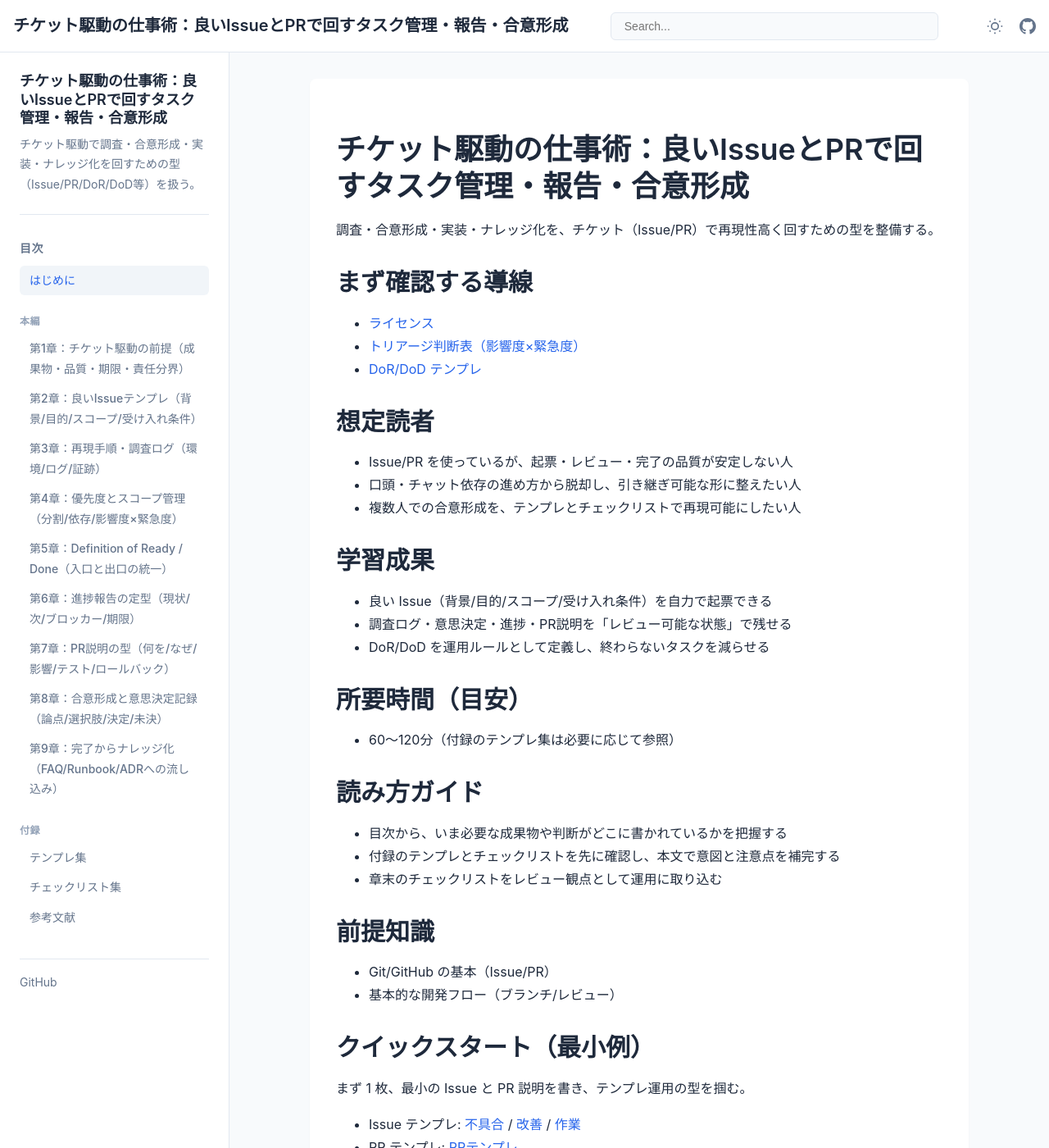
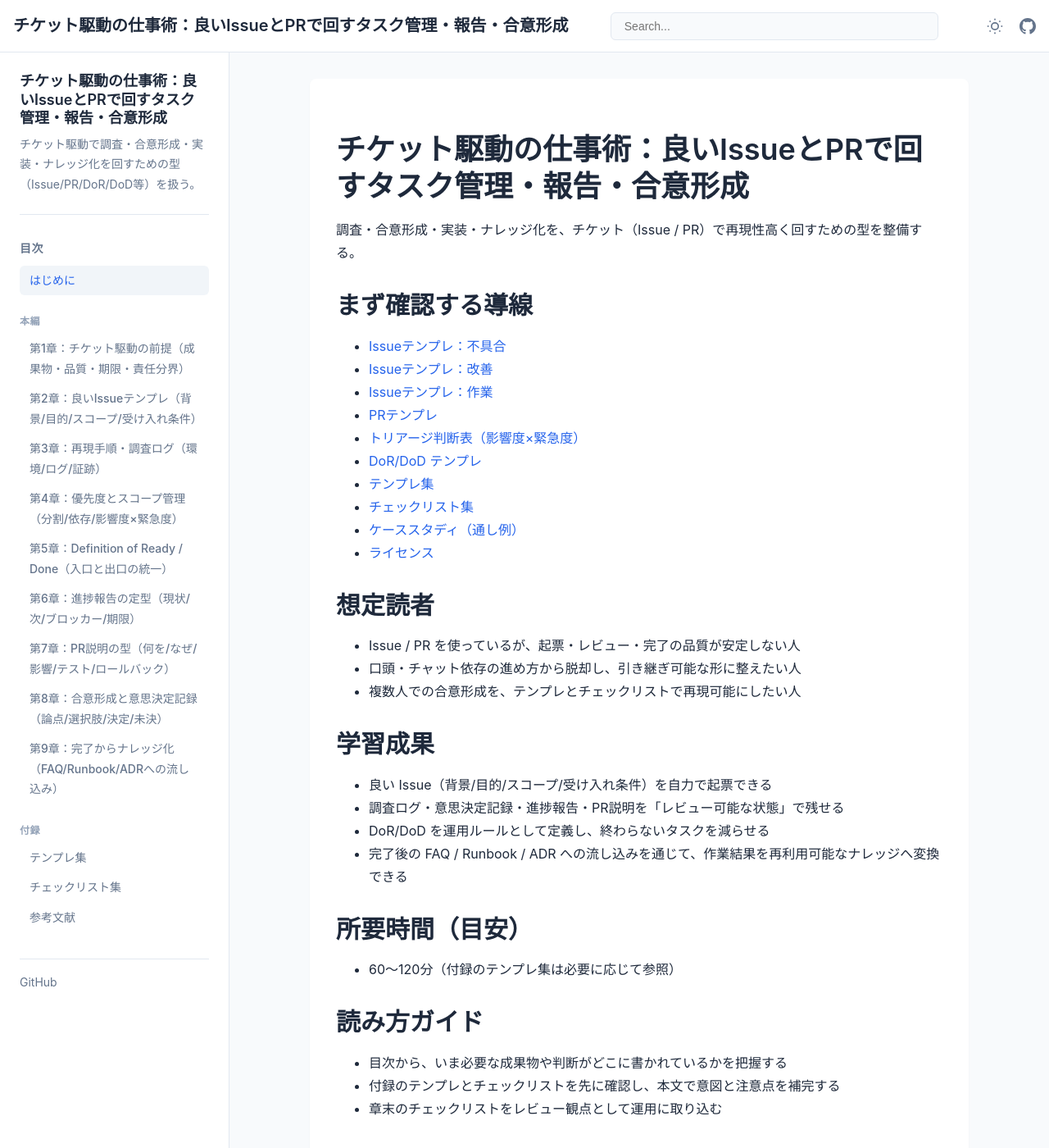
Before and after one commit to itdojp/issue-driven-work-book, a Jekyll site: the page built from docs/index.md, in a window 1280 px wide and 1400 px high. Shown: the whole window at 82% size. Built offline with Jekyll 4.4.1, drawn with Linux system fonts in a browser that asks for light colours; some of the changed text lies outside the part shown.

Commit message:
add issue driven guidance

```diff
--- a/docs/index.md
+++ b/docs/index.md
@@ -1,31 +1,39 @@
 ---
 title: "チケット駆動の仕事術：良いIssueとPRで回すタスク管理・報告・合意形成"
-description: "調査・合意形成・実装・ナレッジ化を、チケット（Issue/PR）で再現性高く回すための型を整備する。"
+description: "調査・合意形成・実装・ナレッジ化を、チケット（Issue / PR）で再現性高く回すための型を整備する。"
 layout: book
 order: 0
 ---
 
 # チケット駆動の仕事術：良いIssueとPRで回すタスク管理・報告・合意形成
 
-調査・合意形成・実装・ナレッジ化を、チケット（Issue/PR）で再現性高く回すための型を整備する。
+調査・合意形成・実装・ナレッジ化を、チケット（Issue / PR）で再現性高く回すための型を整備する。
 
 ## まず確認する導線
 
-- [ライセンス](https://github.com/itdojp/issue-driven-work-book/blob/main/LICENSE.md)
+- [Issueテンプレ：不具合](appendices/templates/issue-bug/)
+- [Issueテンプレ：改善](appendices/templates/issue-improvement/)
+- [Issueテンプレ：作業](appendices/templates/issue-task/)
+- [PRテンプレ](appendices/templates/pr/)
 - [トリアージ判断表（影響度×緊急度）](appendices/templates/triage-matrix/)
 - [DoR/DoD テンプレ](appendices/templates/dor-dod/)
+- [テンプレ集](appendices/templates/)
+- [チェックリスト集](appendices/checklists/)
+- [ケーススタディ（通し例）](appendices/case-studies/)
+- [ライセンス](https://github.com/itdojp/issue-driven-work-book/blob/main/LICENSE.md)
 
 ## 想定読者
 
-- Issue/PR を使っているが、起票・レビュー・完了の品質が安定しない人
+- Issue / PR を使っているが、起票・レビュー・完了の品質が安定しない人
 - 口頭・チャット依存の進め方から脱却し、引き継ぎ可能な形に整えたい人
 - 複数人での合意形成を、テンプレとチェックリストで再現可能にしたい人
 
 ## 学習成果
 
 - 良い Issue（背景/目的/スコープ/受け入れ条件）を自力で起票できる
-- 調査ログ・意思決定・進捗・PR説明を「レビュー可能な状態」で残せる
+- 調査ログ・意思決定記録・進捗報告・PR説明を「レビュー可能な状態」で残せる
 - DoR/DoD を運用ルールとして定義し、終わらないタスクを減らせる
+- 完了後の FAQ / Runbook / ADR への流し込みを通じて、作業結果を再利用可能なナレッジへ変換できる
 
 ## 所要時間（目安）
 
@@ -39,15 +47,18 @@ order: 0
 
 ## 前提知識
 
-- Git/GitHub の基本（Issue/PR）
+- Git/GitHub の基本（Issue / PR）
 - 基本的な開発フロー（ブランチ/レビュー）
+- Issue / PR の基本操作に不安がある場合は、[GitHub初心者ガイド](https://itdojp.github.io/github-guide-for-beginners-book/) を先に確認すると入りやすい
 
 ## クイックスタート（最小例）
 
 まず 1 枚、最小の Issue と PR 説明を書き、テンプレ運用の型を掴む。
 
-- Issue テンプレ: [不具合](appendices/templates/issue-bug/) / [改善](appendices/templates/issue-improvement/) / [作業](appendices/templates/issue-task/)
-- PR テンプレ: [PRテンプレ](appendices/templates/pr/)
+- 公開 Issue / PR に、顧客情報、障害の内部詳細、API キー、個人情報、公開前の判断メモをそのまま貼らないこと。公開用と社内用の記録は分けて扱う。
+
+- Issueテンプレ: [Issueテンプレ：不具合](appendices/templates/issue-bug/) / [Issueテンプレ：改善](appendices/templates/issue-improvement/) / [Issueテンプレ：作業](appendices/templates/issue-task/)
+- PRテンプレ: [PRテンプレ](appendices/templates/pr/)
 
 Issue（最小例）:
 
@@ -93,3 +104,19 @@ PR（最小例）:
 - [ケーススタディ（通し例）](appendices/case-studies/)
 - [チェックリスト集](appendices/checklists/)
 - [参考文献](appendices/references/)
+
+## ライセンス
+
+本書は **Creative Commons BY-NC-SA 4.0** ライセンスで公開しています。
+教育・研究・個人学習での利用は可能ですが、商用利用には事前許諾が必要です。
+
+[詳細なライセンス条件](https://github.com/itdojp/issue-driven-work-book/blob/main/LICENSE.md)
+
+## 利用・更新・質問窓口
+
+- リポジトリ: [itdojp/issue-driven-work-book](https://github.com/itdojp/issue-driven-work-book)
+- 誤記報告や改善提案は GitHub Issues、まとまった修正提案は GitHub PR を利用してください。
+- 更新差分を追う場合は、GitHub の [コミット履歴](https://github.com/itdojp/issue-driven-work-book/commits/main/) と [PR 一覧](https://github.com/itdojp/issue-driven-work-book/pulls) を参照してください。
+- ローカルで検証する場合は、`npm test` を通してから内容を確認してください。
+- テンプレートやチェックリストを組織で利用する場合は、役割分担、承認フロー、優先度定義、記録粒度を各自の運用ルールに合わせて調整してください。
+- 顧客情報、障害情報、内部判断メモを扱う場合は、公開範囲と保存先を事前に決めてからテンプレートへ転記してください。
```
